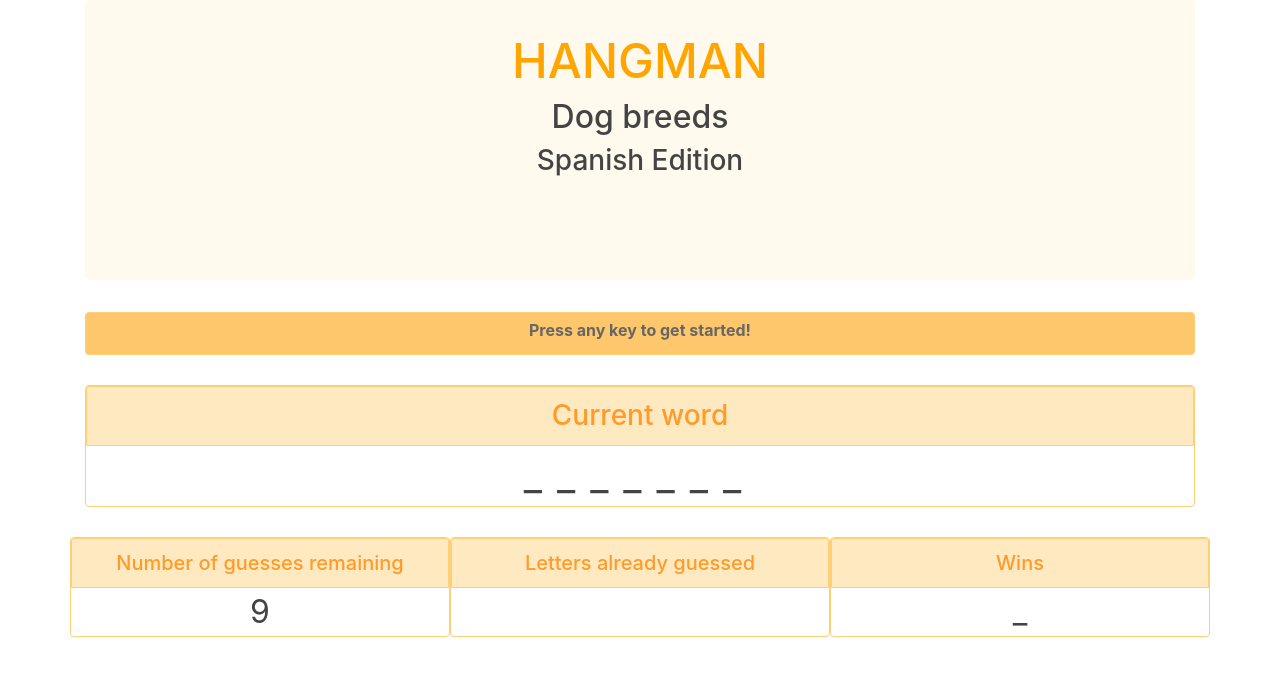
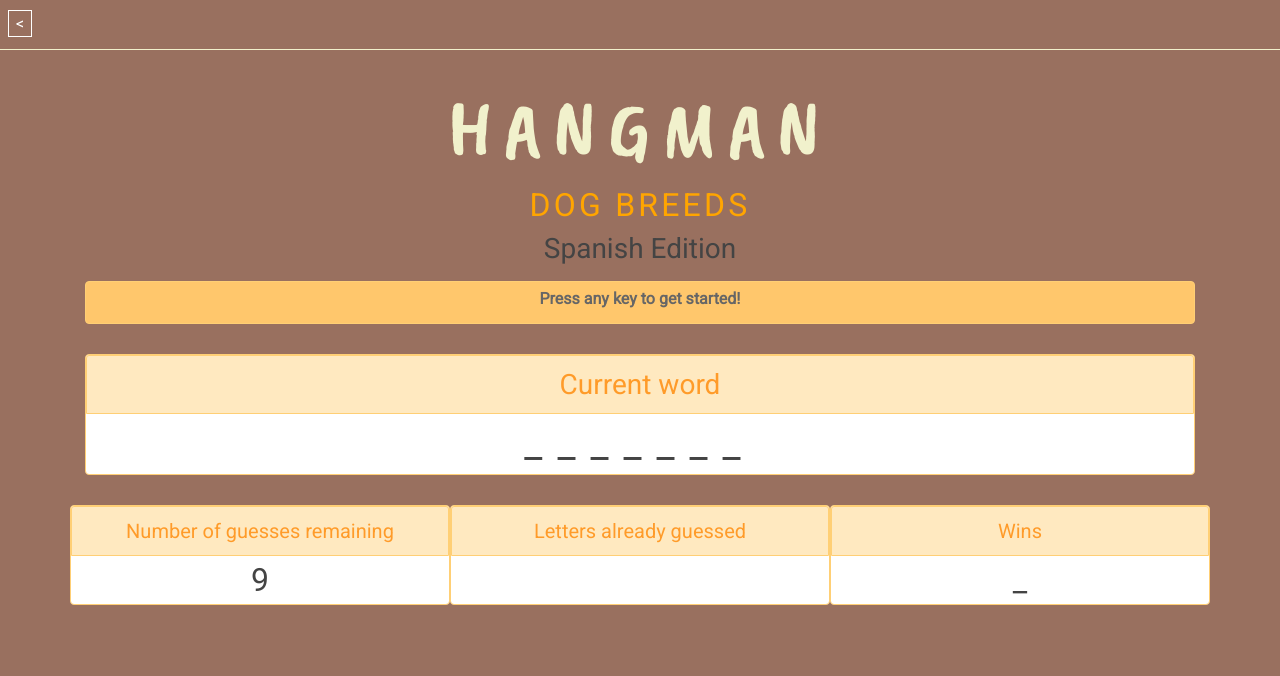
Before and after one commit to caam123/WordGuessGame, a plain HTML site: page index.html in a window 1280 px wide. Drawn offline with nearby package versions, Linux system fonts and the light colour scheme.

Commit message:
nuevos estilos

```diff
--- a/assets/css/style.css
+++ b/assets/css/style.css
@@ -1,9 +1,55 @@
+
+:root{
+    --gris:#7b7b7b ;
+    --beige:#f1f1cc ;
+    --cafe:#99705f ;
+}
+
+
+
 *{
+    box-sizing: border-box;
     padding:0;
+    margin:0;
 }
 body{
+    font-family: 'Roboto', sans-serif;
+    color:#444;
+    margin:0!important;
+    padding:0!important;
+    background-color: var(--cafe);
+}
+ hr{
+     color:black;
+     border:1px solid black;
+ }
+nav{
+    margin-top: 0!important;
+    height:2.5em;
+    border-bottom: 1px solid var(--beige);
+    margin-bottom: 2em;
+    padding: 0;
+    background-color: var(--cafe);
+}
 
-    color:#444;
+#back{
+    color:greenyellow;
+    margin: 0.6em 0.5em 0.5em 0.5em;
+    padding: 0.1em 0 1.5em 0;
+    border:1px solid white;
+    width:1.5em;
+    height: 1.5em;
+    text-align: center;
+    background-color: var(--cafe);
+
+}
+
+a{
+    color:white;
+}
+
+a:link{
+text-decoration: none;
 }
 
 .container{
@@ -12,8 +58,17 @@ body{
 
 h1{
     text-transform:uppercase;
-    color:orange;
-    font-size: 3em;
+    color:var(--beige);
+    font-size: 5em;
+    font-family: 'Caveat Brush', cursive;
+    letter-spacing: 0.15em;
+}
+
+h2{
+    color: orange;
+    text-transform: uppercase;
+    letter-spacing: 0.1em;
+
 }
 
 #underscore{
--- a/index.html
+++ b/index.html
@@ -6,6 +6,7 @@
     <meta http-equiv="X-UA-Compatible" content="IE=edge">
     <title>Word Game Guess </title>
     <meta name="viewport" content="width=device-width, initial-scale=1">
+    <link href="https://fonts.googleapis.com/css?family=Caveat+Brush|Roboto" rel="stylesheet">
     <link rel="stylesheet" href="assets/css/normalize.css">
     <link rel="stylesheet" href="https://stackpath.bootstrapcdn.com/bootstrap/4.3.1/css/bootstrap.min.css" integrity="sha384-ggOyR0iXCbMQv3Xipma34MD+dH/1fQ784/j6cY/iJTQUOhcWr7x9JvoRxT2MZw1T"
         crossorigin="anonymous">
@@ -14,9 +15,18 @@
 </head>
 <!--Como no queria presionar tecla para que salieran los _ _ _ lo puse aqui "onload"-->
 
+
 <body>
+    <nav>
+        <div class="back-portfolio">
+            <div id="back"><span ></span><a href="https://caam123.github.io/Bootstrap-portfolio/"><</a></span></div>
+        </div>
+    </nav>
+
+
+
     <div class="container">
-        <div class="jumbotron text-center">
+        <div class=" text-center">
             <h1>Hangman</h1>
             <h2>Dog breeds</h2>
             <h3>Spanish Edition</h2>
```
